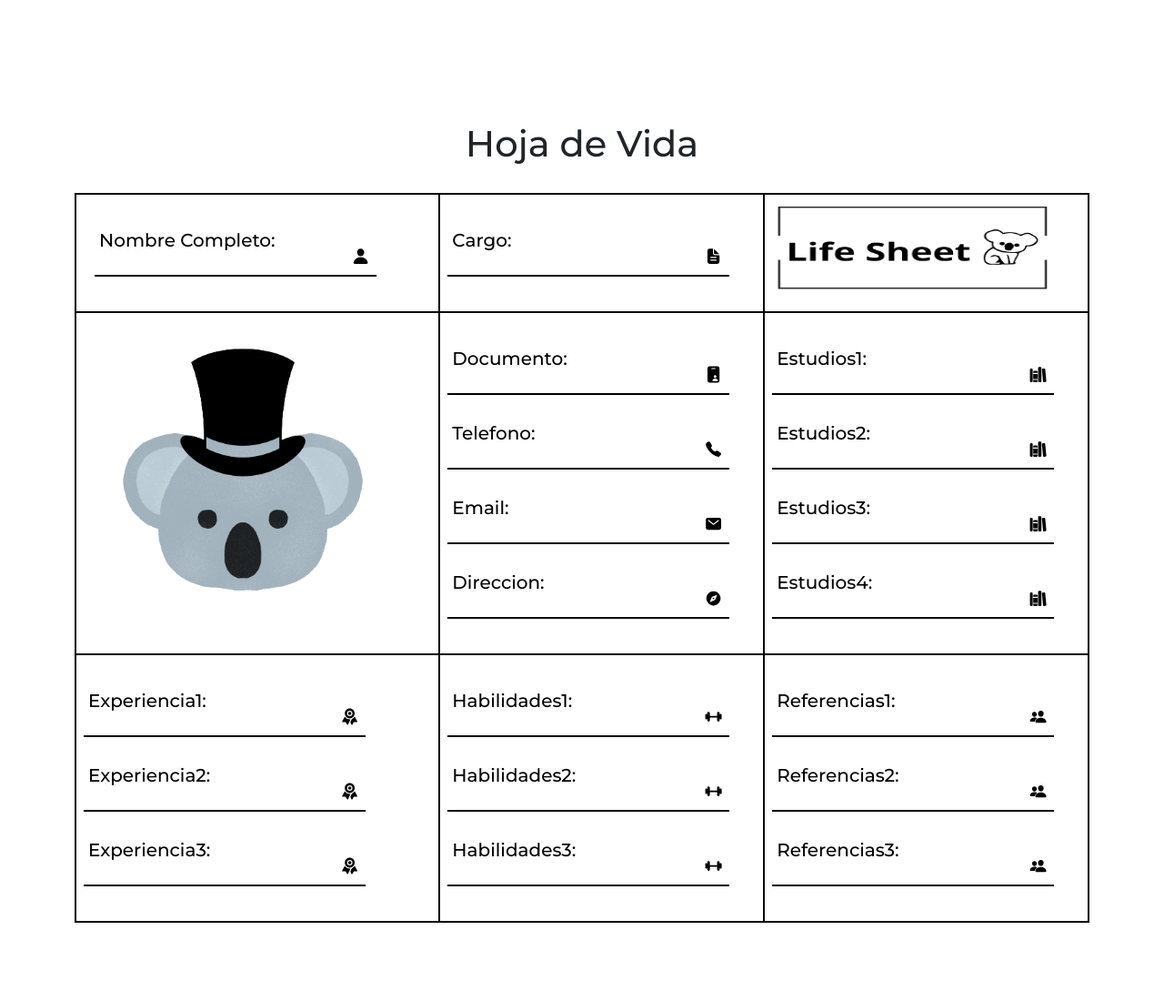
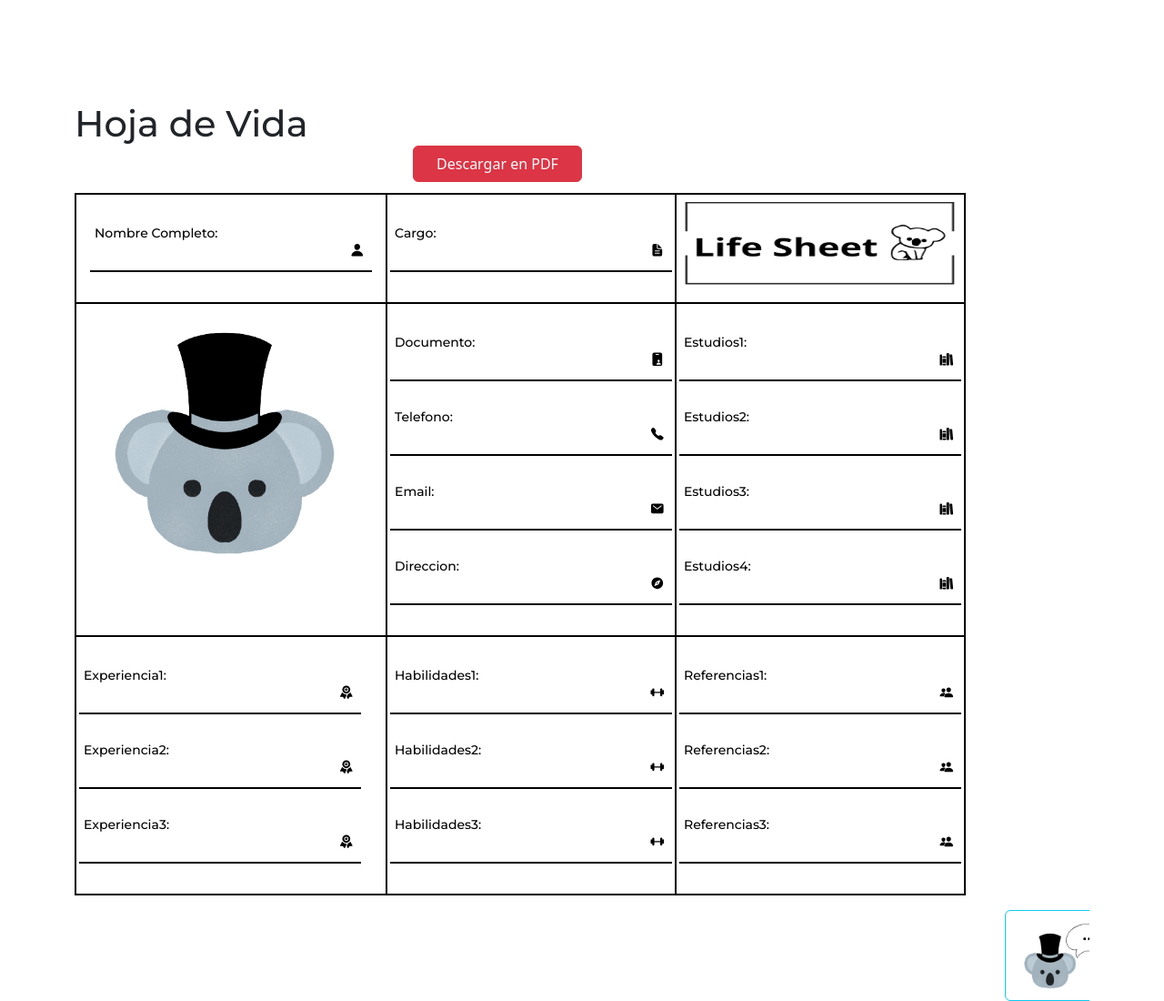
Before and after one commit to AaronHIDE/Life_Sheet, a PHP site: page /formato in a window 1280 px wide. Shown: the part 96-1196 px from the top of the page at 91% size. Before the commit the page ends 1110 px from the top, so only its background shows below. Run offline with PHP 8.4, Linux system fonts and the light colour scheme.

Commit message:
Subo la informacion restante del formulario, recalcar que todo esto es la parte de diseño

```diff
--- a/vista/librerias/css/formato.css
+++ b/vista/librerias/css/formato.css
@@ -2,6 +2,23 @@
     border-color: black;
     color: black;
   }
+
+  #inventario {
+    width: 60%; /* Reduzca el ancho de la tabla al 60% del contenedor */
+    margin: 1 auto; /* Centra la tabla en la página */
+    border: 2px solid black; /* Establece el grosor y color de los bordes */
+    font-size: 13px; /* Reduzca el tamaño de la fuente */
+    border-collapse: collapse; /* Fusiona los bordes de las celdas */
+}
+
+#inventario td {
+    padding: 3px; /* Reduzca el espacio entre celdas */
+    border: 2px solid black; /* Establece el grosor y color de los bordes de las celdas */
+}
+
+#inventario .h5 {
+    font-size: 14px; /* Reduzca el tamaño de la fuente para el texto */
+}
 
   .table-bordered {
     border: 2px solid black; /* Cambia el grosor y el color del borde según tus preferencias */
@@ -14,9 +31,7 @@
 
 
 .h1-container {
-    display: flex;
-    justify-content: center; /* Centra horizontalmente */
-    align-items: center; /* Centra verticalmente */
+
     height: 100px; /* Ajusta la altura según tus preferencias */
 }
 
--- a/vista/modulos/formato.php
+++ b/vista/modulos/formato.php
@@ -1,6 +1,9 @@
 <div class="container mt-3">
     <div class="h1-container">
-        <FONT SIZE="6" FACE="Montserrat" COLOR="black" class="h1">Hoja de Vida</FONT>
+        <FONT FACE="Montserrat" COLOR="black" class="h1">Hoja de Vida</FONT>
+        <div class="col-md-2 offset-md-4">
+        <button type="submit" class="btn btn-danger">Descargar en PDF</button>
+        </div>
     </div>
     <div class="table-responsive">
         <table class="table table-bordered" id="inventario">
@@ -33,7 +36,7 @@
                 </tr>
 
                 <tr>
-                    <td><img src="vista/imagenes/logoo.png" style="height: 350px; width:350px;"></td>
+                    <td><img src="vista/imagenes/logoo.png" style="height: 320px; width:320px;"></td>
                     <td>
                         <!-- Datos Personales -->
                         <div class="inputboxf">
@@ -178,5 +181,11 @@
                 </tr>
             </tbody>
         </table>
+        <div class="col-md-2 offset-md-11">
+                <button type="button" class="btn btn-outline-info" style="width: 100px; height: 100px;">
+                    <img src="vista/imagenes/chat.png" style="width: 110px; height: 80px;">
+                </button>
+            </div>
+
     </div>
 </div>
```
